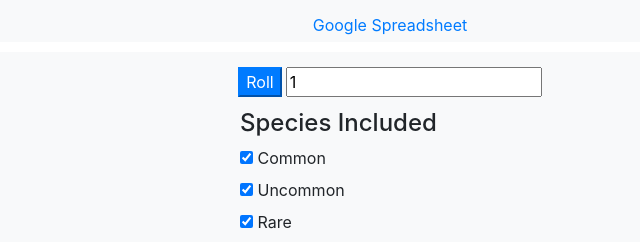
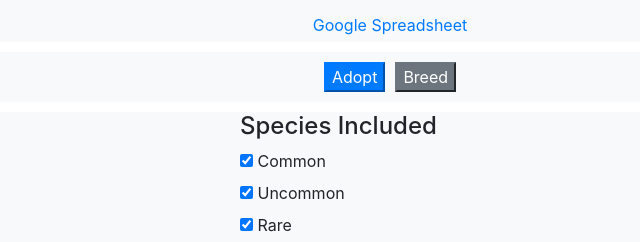
Before and after one commit to Dudex11a/PonyTool, a plain HTML site: page index.html in a window 1280 px wide. Shown: the part 88-330 px from the top of the page, without its empty margins (250-890 px from the left). Drawn offline with Linux system fonts and the light colour scheme; no server answers.

Commit message:
Functioning Tabs
You can now change tabs. They aren't really tabs, it just hides a shows various elements and sets a new variable called MODE to the current mode.

```diff
--- a/css/main.css
+++ b/css/main.css
@@ -3,6 +3,15 @@ header {
     margin: 10px;
     margin-top: 0;
     padding: 5px;
+}
+
+nav {
+    margin-bottom: 10px;
+    padding: 5px;
+}
+
+nav button {
+    margin: 5px
 }
 
 #loading {
--- a/index.html
+++ b/index.html
@@ -15,11 +15,11 @@
                 <p>1.0.0</p>
                 <a href="https://docs.google.com/spreadsheets/d/17fPtZaia9huJ5zzr4qS-vFKH8ZO9EKCF7GH5-5GmyYA/edit" target="_blank">Google Spreadsheet</a>
             </header>
-            <div class="container d-flex justify-content-center" id="roll_container">
-                <button onclick="roll()" class="btn-primary">Roll</button>
-                <input type="number" id="pony_amount" name="pony_amount" value=1 min="1">
-            </div>
-            <div class="container d-flex justify-content-center bg-light">
+            <nav class="d-flex justify-content-center bg-light">
+                <button class="btn-primary" onclick="change_mode('adopt')" id="adopt">Adopt</button>
+                <button class="btn-primary" onclick="change_mode('breed')"  id="breed">Breed</button>
+            </nav>
+            <div class="container d-flex justify-content-center bg-light adopt">
                 <div style="width: 300px">
                     <h4>Species Included</h4>
                     <input type="checkbox" id="common_species" value="common" checked>
@@ -29,6 +29,10 @@
                     <input type="checkbox" id="rare_species" value="rare" checked>
                     <label for="rare_species"> Rare</label>
                 </div>
+            </div>
+            <div class="container d-flex justify-content-center" id="roll_container">
+                <button onclick="roll()" class="btn-primary">Roll</button>
+                <input type="number" id="pony_amount" name="pony_amount" value=1 min="1">
             </div>
             <div class="container album bg-light" id="results_container">
                 <div class="d-flex justify-content-md-center"><button class="btn-primary btn-lg copy_all_button hidden" onclick="copy_all()">Copy All</button></div>
@@ -82,7 +86,7 @@
         <script src="js/ponysheet.js"></script>
         <script src="js/main.js"></script>
         <script>
-            html_loaded()
+            init();
         </script>
     </body>
 </html>
--- a/js/main.js
+++ b/js/main.js
@@ -1,7 +1,10 @@
 var PONYPARAMS = {}
 var CURRENTPONIES = []
 
-function html_loaded() {
+function init() {
+    // Initialize mode
+    change_mode(MODES[0]);
+
     // Get Pony Parameters Spreadsheet data
     $.ajax({
 
@@ -74,7 +77,6 @@ function parse_sheet(sheet) {
 }
 
 function roll() {
-    document.execCommand('copy');
     CURRENTPONIES = []
     let results = $("#results")[0]
     results.innerHTML = "";
@@ -189,6 +191,9 @@ function roll_pony() {
         $( "#uncommon_species" ).prop( "checked", true );
         $( "#rare_species" ).prop( "checked", true );
     }
+
+    // else PONYPARAMS.Species random
+
     pony.Species = special_random(available_species, [], false);
     // Combine all the regular params and species specific params for randomizing
     let species_params = {};
@@ -427,3 +432,34 @@ function random_in_array(array) {
 function chance(percent) {
     return (Math.floor(Math.random() * 100) + 1 <= percent);
 }
+
+const MODES = [
+    "adopt",
+    "breed"
+]
+
+var MODE = MODES[0];
+
+function change_mode(mode) {
+    // Set mode
+    MODE = mode
+
+    // Hide all mode based elements
+    // For each mode
+    for (i in MODES) {
+        // Current mode in loop
+        let m = MODES[i];
+        $("." + m).addClass(["hidden"]);
+    }
+    // Unhide all elements of the mode
+    $("." + mode).removeClass(["hidden"]);
+
+    // Default navigiation button styles
+    let buttons = $("nav button");
+    buttons.removeClass("btn-primary");
+    buttons.addClass("btn-secondary");
+    // Add button style to current mode
+    let active_button = $("#" + mode);
+    active_button.removeClass("btn-secondary");
+    buttons.addClass("btn-primary");
+}
```
